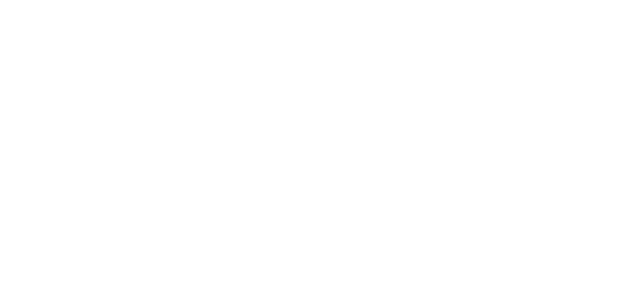
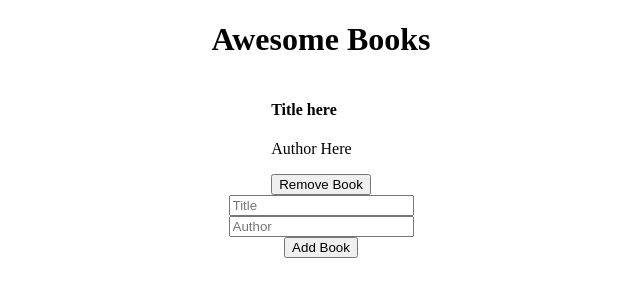
Before and after one commit to sainingo/Awesome-Books, a plain HTML site: page index.html in a window 1280 px wide. Shown: the whole page, without its empty margins (319-959 px from the left). Drawn offline with Linux system fonts and the light colour scheme.

Commit message:
Build UI wireframe

```diff
--- a/index.html
+++ b/index.html
@@ -9,7 +9,21 @@
         <link rel="stylesheet" href="styles.css">
     </head>
     <body>
-
+     <div class="container">
+         <h1>Awesome Books</h1>
+         <div class="books">
+             <h4 class="title">Title here</h4>
+             <p class="author">Author Here</p>
+             <button class="remove-book">Remove Book</button>
+         </div>
+         <div class="input-fields">
+             <input type="text" placeholder="Title" />
+         </div>
+         <div class="input-fields">
+            <input type="text" placeholder="Author" />
+        </div>
+        <button class="add-book">Add Book</button>
+     </div>
 
         <script src="app.js"></script>
     </body>
--- a/styles.css
+++ b/styles.css
@@ -0,0 +1,12 @@
+body {
+    padding: 0;
+    margin: 0;
+    box-sizing: border-box;
+}
+
+.container {
+    display: flex;
+    flex-direction: column;
+    justify-content: center;
+    align-items: center;
+}
```
